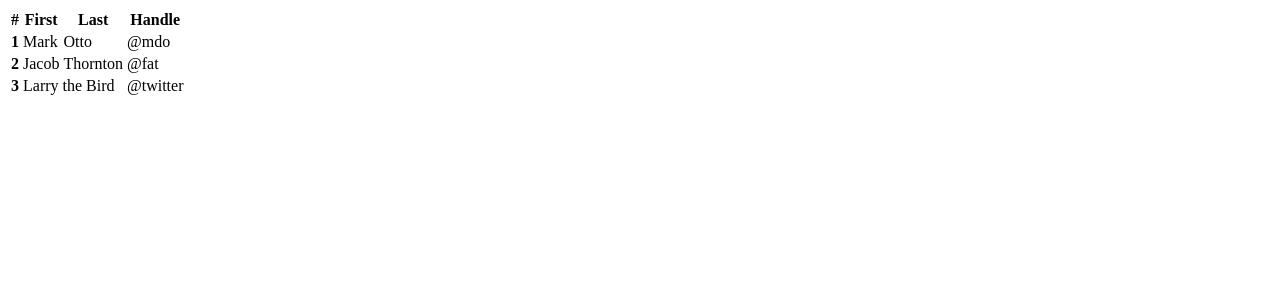
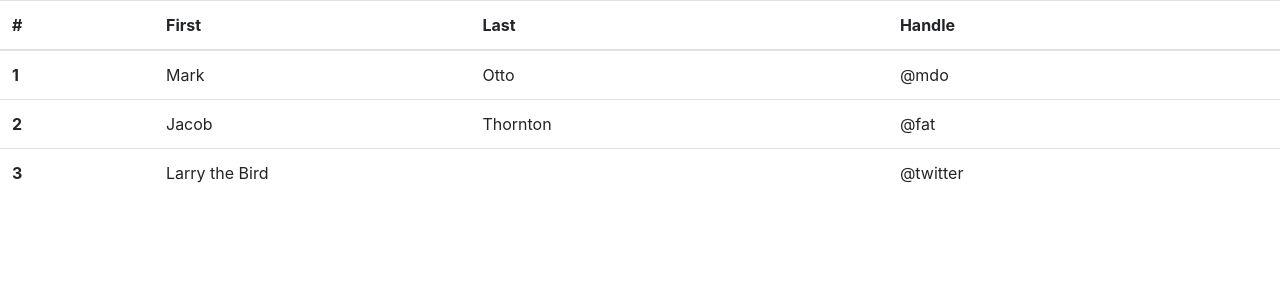
Before and after one commit to silcosmo/Tarefinha, a Django app: page / in a window 1280 px wide. Shown: the top 300 px of the page. Run offline with Django 4.2, Linux system fonts and the light colour scheme; data that the repository does not hold is empty.

Commit message:
instalei o banco do Bootstrap

```diff
--- a/templates/base.html
+++ b/templates/base.html
@@ -2,8 +2,8 @@
 <html lang="pt-br">
 <head>
     <meta charset="UTF-8">
-    <meta name="viewport" content="width=
-    , initial-scale=1.0">
+    <meta name="viewport" content="width=device-width, initial-scale=1.0">
+    <link rel="stylesheet" href="https://cdn.jsdelivr.net/npm/bootstrap@4.1.3/dist/css/bootstrap.min.css" integrity="sha384-MCw98/SFnGE8fJT3GXwEOngsV7Zt27NXFoaoApmYm81iuXoPkFOJwJ8ERdknLPMO" crossorigin="anonymous">
     <title>ToDo</title>
 </head>
 <body>
--- a/templates/tasks/task_list.html
+++ b/templates/tasks/task_list.html
@@ -7,7 +7,7 @@
         {{i.descricao}}
         {{i.atualizado_em}}
 
-        {% endfor %}
+    {% endfor %}
 
 <table class="table table-hover">
   <thead>
```
